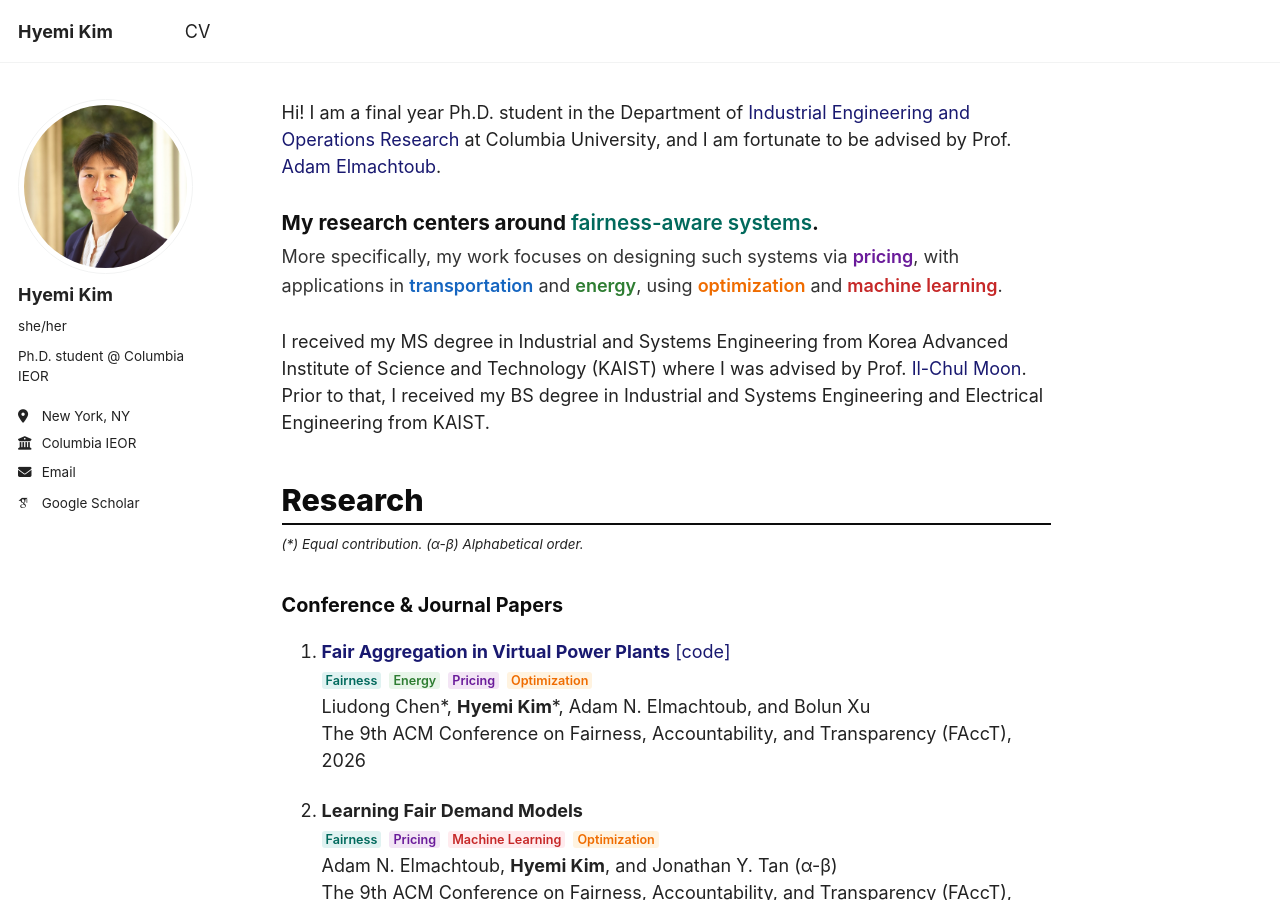
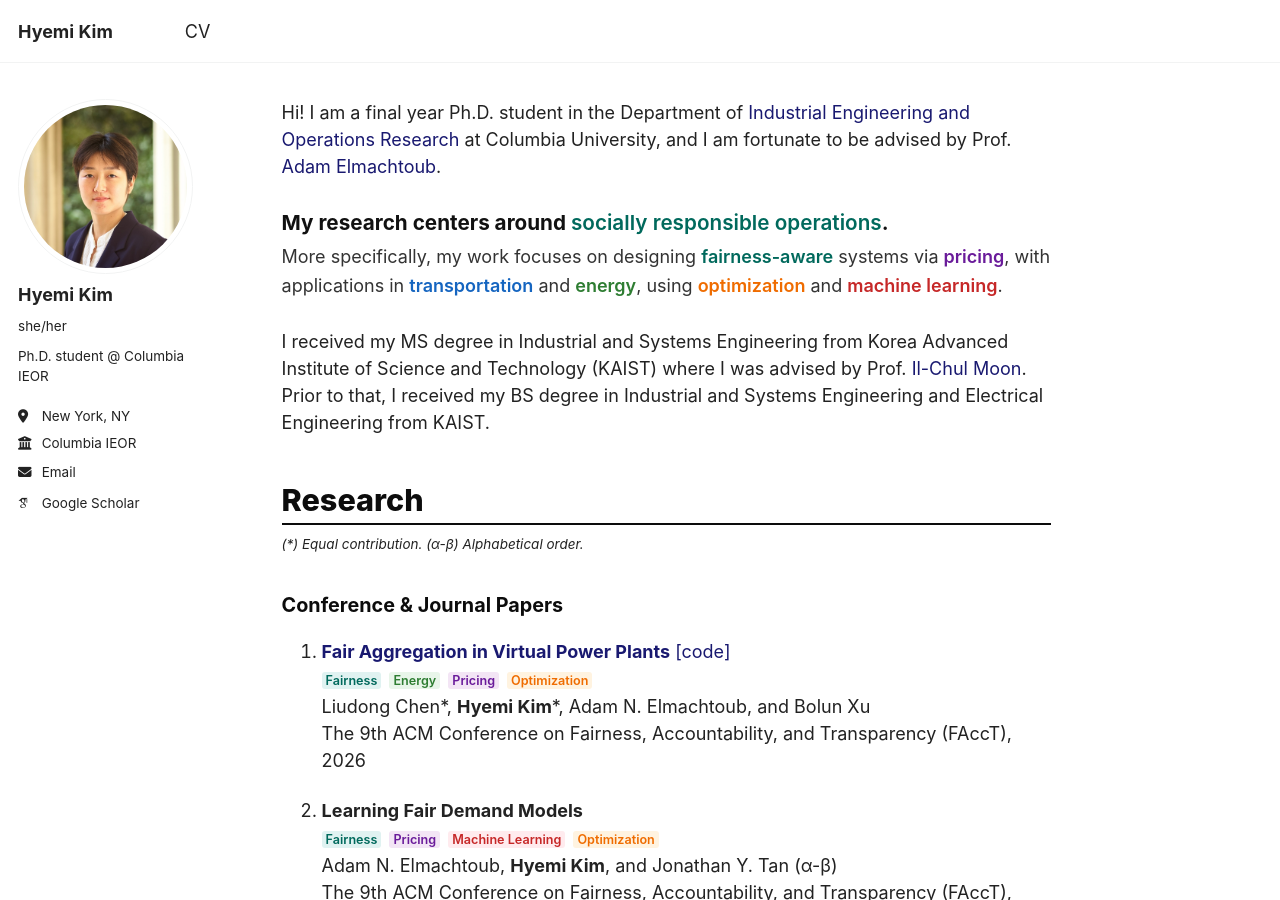
Before and after one commit to HyemiK1m/hyemik1m.github.io, a Jekyll site: the page built from _pages/about.md, in a window 1280 px wide and 900 px high. Built offline with Jekyll 4.4.1, drawn with Linux system fonts in a browser that asks for light colours; some web fonts are replaced; a script that is not in the unit is left out.

Commit message:
Update about.md

```diff
--- a/_pages/about.md
+++ b/_pages/about.md
@@ -27,8 +27,8 @@ redirect_from:
 Hi! I am a final year Ph.D. student in the Department of [Industrial Engineering and Operations Research](https://ieor.columbia.edu/) at Columbia University, and I am fortunate to be advised by Prof. [Adam Elmachtoub](https://www.columbia.edu/~ae2516/).
 
 <div style="margin: 1.5em 0;">
-  <span style="font-size: 1.15em; font-weight: bold; display: block; margin-bottom: 5px; color: #111;">My research centers around <span class="text-fairness">fairness-aware systems</span>.</span>
-  <span style="font-size: 1em; line-height: 1.6; color: #333;">More specifically, my work focuses on designing such systems via <span class="text-pricing">pricing</span>, with applications in <span class="text-transportation">transportation</span> and <span class="text-energy">energy</span>, using <span class="text-optimization">optimization</span> and <span class="text-ml">machine learning</span>.</span>
+  <span style="font-size: 1.15em; font-weight: bold; display: block; margin-bottom: 5px; color: #111;">My research centers around <span class="text-fairness">socially responsible operations</span>.</span>
+  <span style="font-size: 1em; line-height: 1.6; color: #333;">More specifically, my work focuses on designing <span class="text-fairness">fairness-aware</span> systems via <span class="text-pricing">pricing</span>, with applications in <span class="text-transportation">transportation</span> and <span class="text-energy">energy</span>, using <span class="text-optimization">optimization</span> and <span class="text-ml">machine learning</span>.</span>
 </div>
 
 I received my MS degree in Industrial and Systems Engineering from Korea Advanced Institute of Science and Technology (KAIST) where I was advised by Prof. [Il-Chul Moon](https://aai.kaist.ac.kr/bbs/board.php?bo_table=sub2_1&wr_id=3). Prior to that, I received my BS degree in Industrial and Systems Engineering and Electrical Engineering from KAIST.
```
